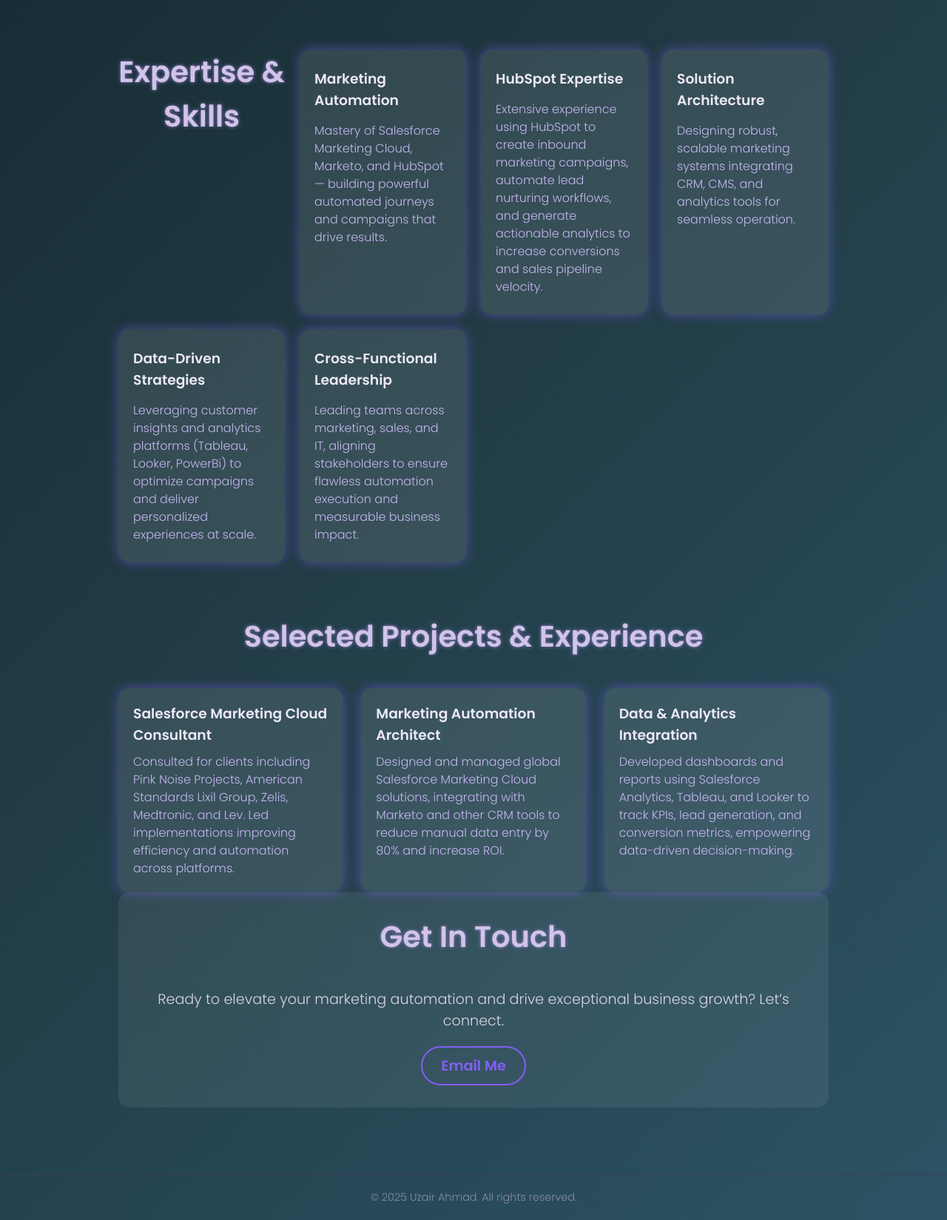
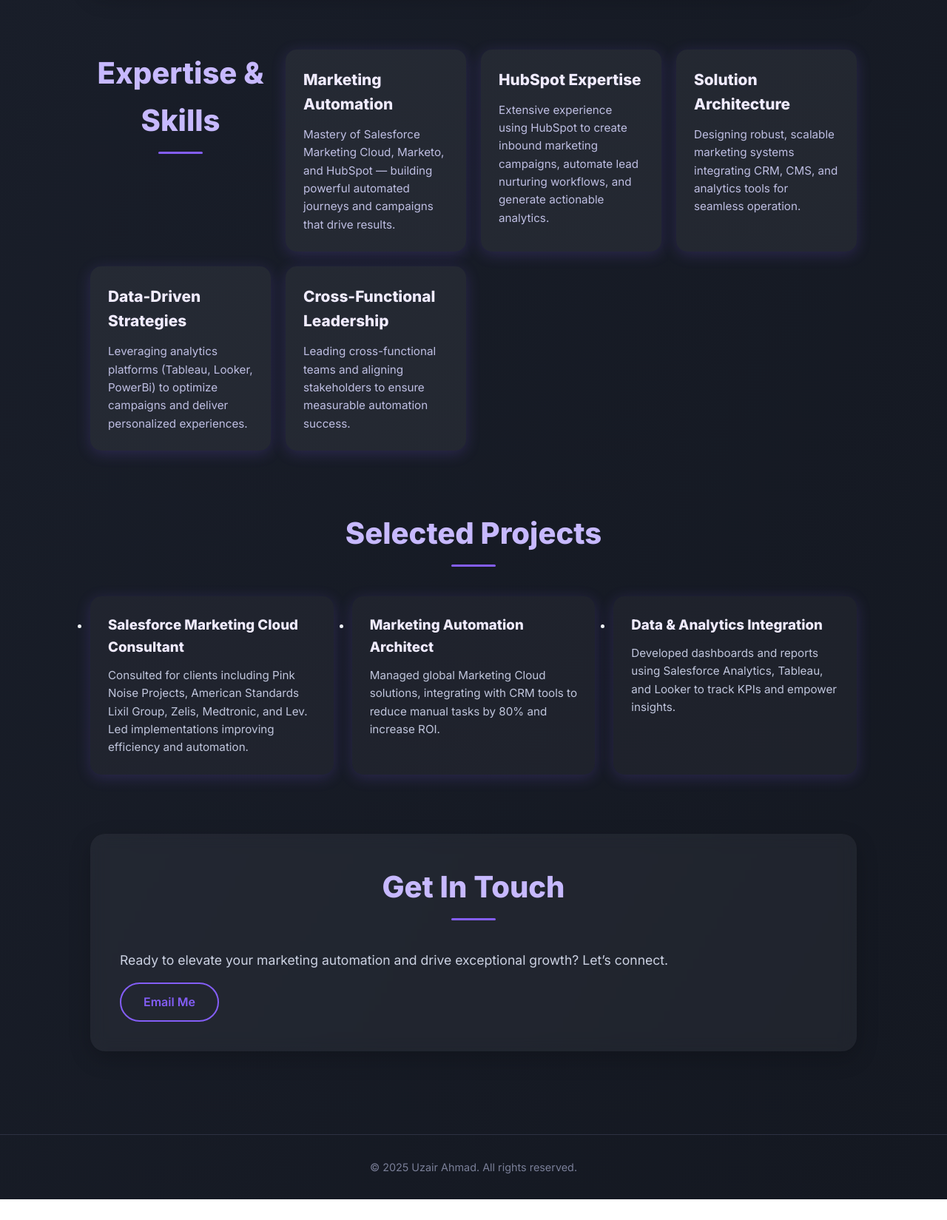
Before and after one commit to Uzair-jerry/Uzair-jerry.github.io, a plain HTML site: page index.html in a window 1280 px wide. Shown: the part 958-2607 px from the top of the page at 74% size. After the commit the page ends 2579 px from the top, so only its background shows below. Drawn offline with Linux system fonts and the light colour scheme.

Commit message:
Update index.html

```diff
--- a/index.html
+++ b/index.html
@@ -4,21 +4,22 @@
   <meta charset="UTF-8" />
   <meta name="viewport" content="width=device-width, initial-scale=1" />
   <title>Uzair Ahmad | Marketing Automation Solution Architect</title>
+  <link href="https://fonts.googleapis.com/css2?family=Inter:wght@300;400;600;800&display=swap" rel="stylesheet">
+
   <style>
-    @import url('https://fonts.googleapis.com/css2?family=Poppins:wght@300;600&display=swap');
-
+    /* ====== RESET & BASE STYLES ====== */
     * {
-      margin: 0; padding: 0; box-sizing: border-box;
+      margin: 0;
+      padding: 0;
+      box-sizing: border-box;
     }
 
-    body {
-      font-family: 'Poppins', sans-serif;
-      background: linear-gradient(135deg, #0f2027, #203a43, #2c5364);
-      color: #e0e6f1;
-      min-height: 100vh;
-      display: flex;
-      flex-direction: column;
+    html, body {
+      font-family: 'Inter', sans-serif;
       scroll-behavior: smooth;
+      background: linear-gradient(120deg, #1a1f2b, #141821);
+      color: #f0f4f8;
+      line-height: 1.6;
     }
 
     a {
@@ -27,256 +28,221 @@
     }
 
     .container {
-      max-width: 1000px;
-      margin: 0 auto;
-      padding: 20px;
+      max-width: 1100px;
+      margin: auto;
+      padding: 2rem;
     }
 
+    /* ====== HERO ====== */
     header.hero {
       text-align: center;
-      padding: 100px 20px 80px;
-      animation: fadeInDown 1.2s ease forwards;
+      padding: 6rem 2rem 4rem;
+      background: radial-gradient(circle at 30% 20%, #2c3e50, transparent 60%);
+      animation: fadeIn 1.2s ease-out;
     }
 
     header.hero h1 {
-      font-size: 3.5rem;
-      font-weight: 600;
-      margin-bottom: 15px;
-      color: #f9f9f9;
-      text-shadow: 0 0 10px #845ef7;
+      font-size: 4rem;
+      font-weight: 800;
+      background: linear-gradient(to right, #845ef7, #5f27cd);
+      -webkit-background-clip: text;
+      -webkit-text-fill-color: transparent;
+      margin-bottom: 1rem;
     }
 
-    header.hero .tagline {
+    .tagline {
       font-size: 1.5rem;
-      font-weight: 300;
-      color: #c5b7f0;
-      margin-bottom: 25px;
-      letter-spacing: 0.06em;
+      color: #a0a4b8;
+      margin-bottom: 1.5rem;
     }
 
-    header.hero .description {
+    .description {
+      max-width: 700px;
+      margin: 0 auto 2.5rem;
       font-size: 1.1rem;
-      max-width: 650px;
-      margin: 0 auto 40px;
-      line-height: 1.6;
-      color: #d1d4e0;
+      color: #cfd5e1;
     }
 
-    header.hero .btn-primary {
+    .btn-primary {
+      display: inline-block;
       background: #845ef7;
-      padding: 14px 36px;
+      padding: 14px 32px;
+      font-size: 1rem;
       font-weight: 600;
-      font-size: 1.1rem;
-      border-radius: 30px;
       color: #fff;
-      box-shadow: 0 5px 15px rgba(132, 94, 247, 0.6);
-      transition: background 0.3s ease;
-      display: inline-block;
-      cursor: pointer;
+      border-radius: 50px;
+      transition: 0.3s;
+      box-shadow: 0 8px 24px rgba(132, 94, 247, 0.4);
     }
 
-    header.hero .btn-primary:hover {
+    .btn-primary:hover {
       background: #6b43c3;
-      box-shadow: 0 8px 25px rgba(107, 67, 195, 0.8);
+      box-shadow: 0 10px 30px rgba(132, 94, 247, 0.6);
+      transform: translateY(-2px);
     }
 
+    /* ====== SECTION TITLES ====== */
     h2.section-title {
+      font-size: 2.5rem;
       text-align: center;
-      font-size: 2.5rem;
-      font-weight: 600;
-      margin-bottom: 40px;
-      color: #d1c4e9;
-      text-shadow: 0 0 5px #8e7cc3;
-      animation: fadeInUp 1s ease forwards;
+      margin-bottom: 2.5rem;
+      color: #c7b9ff;
+      position: relative;
     }
 
-    section#about {
-      background: rgba(255, 255, 255, 0.07);
-      border-radius: 15px;
-      padding: 30px 40px;
-      margin-bottom: 70px;
-      animation: fadeInUp 1.5s ease forwards;
+    h2.section-title::after {
+      content: '';
+      width: 60px;
+      height: 3px;
+      background: #845ef7;
+      display: block;
+      margin: 10px auto 0;
+      border-radius: 5px;
     }
 
-    section#about p {
-      font-size: 1.2rem;
-      line-height: 1.7;
-      color: #d6d7e2;
+    /* ====== SECTIONS ====== */
+    section {
+      margin-bottom: 5rem;
+      animation: fadeUp 1s ease-out forwards;
     }
 
-    section#expertise {
+    #about, #contact {
+      background: rgba(255, 255, 255, 0.05);
+      border-radius: 20px;
+      padding: 2.5rem;
+      backdrop-filter: blur(10px);
+      box-shadow: 0 10px 30px rgba(0, 0, 0, 0.2);
+    }
+
+    #about p, #contact p {
+      font-size: 1.1rem;
+      color: #ccd2e3;
+    }
+
+    /* ====== EXPERTISE ====== */
+    #expertise {
       display: grid;
-      grid-template-columns: repeat(auto-fit,minmax(220px,1fr));
+      grid-template-columns: repeat(auto-fit, minmax(240px, 1fr));
       gap: 20px;
-      margin-bottom: 70px;
-      animation: fadeInUp 1.8s ease forwards;
     }
 
     .expertise-card {
-      background: rgba(255, 255, 255, 0.1);
+      background: rgba(255, 255, 255, 0.06);
       border-radius: 15px;
-      padding: 25px 20px;
-      box-shadow: 0 0 15px rgba(132, 94, 247, 0.5);
-      transition: transform 0.3s ease, box-shadow 0.3s ease;
-      cursor: default;
-      display: flex;
-      flex-direction: column;
-      justify-content: start;
+      padding: 1.5rem;
+      box-shadow: 0 4px 20px rgba(132, 94, 247, 0.2);
+      transition: all 0.3s ease;
+      position: relative;
     }
 
     .expertise-card:hover {
-      transform: translateY(-10px);
-      box-shadow: 0 15px 30px rgba(132, 94, 247, 0.9);
+      transform: translateY(-6px);
+      box-shadow: 0 12px 28px rgba(132, 94, 247, 0.4);
     }
 
     .expertise-card h3 {
-      font-weight: 600;
-      margin-bottom: 15px;
-      color: #ede8f8;
+      color: #f0ebff;
+      margin-bottom: 0.8rem;
+      font-size: 1.3rem;
     }
 
     .expertise-card p {
-      font-weight: 300;
-      font-size: 1rem;
-      color: #c5b7f0;
-      line-height: 1.5;
-      flex-grow: 1;
+      color: #bfbfe3;
+      font-size: 0.95rem;
     }
 
-    /* Fix cross-functional leadership card alignment */
-    .expertise-card.cross-functional {
-      align-items: flex-start;
-      text-align: left;
-    }
-
-    section#projects {
-      animation: fadeInUp 2.1s ease forwards;
-    }
-
+    /* ====== PROJECTS ====== */
     .project-list {
-      list-style: none;
       display: grid;
-      grid-template-columns: repeat(auto-fit,minmax(280px,1fr));
+      grid-template-columns: repeat(auto-fit, minmax(280px, 1fr));
       gap: 25px;
     }
 
     .project-item {
-      background: rgba(255, 255, 255, 0.1);
+      background: rgba(255, 255, 255, 0.04);
       border-radius: 15px;
-      padding: 20px;
-      box-shadow: 0 0 15px rgba(132, 94, 247, 0.5);
-      transition: transform 0.3s ease, box-shadow 0.3s ease;
+      padding: 1.5rem;
+      transition: all 0.3s ease;
+      box-shadow: 0 4px 20px rgba(132, 94, 247, 0.2);
     }
 
     .project-item:hover {
-      transform: translateY(-10px);
-      box-shadow: 0 15px 30px rgba(132, 94, 247, 0.9);
+      transform: translateY(-5px);
+      box-shadow: 0 12px 24px rgba(132, 94, 247, 0.3);
     }
 
     .project-item h3 {
-      font-weight: 600;
-      margin-bottom: 10px;
-      color: #ede8f8;
+      color: #f0ebff;
+      margin-bottom: 0.7rem;
     }
 
     .project-item p {
-      font-weight: 300;
-      font-size: 1rem;
-      color: #c5b7f0;
-      line-height: 1.5;
+      font-size: 0.95rem;
+      color: #c1c6dd;
     }
 
     .project-item a {
-      margin-top: 10px;
       display: inline-block;
+      margin-top: 0.8rem;
+      color: #a78bfa;
       font-weight: 600;
-      color: #845ef7;
       transition: color 0.3s ease;
     }
 
     .project-item a:hover {
-      color: #6b43c3;
+      color: #caa9ff;
     }
 
-    section#contact {
-      background: rgba(255, 255, 255, 0.07);
-      padding: 30px 40px;
-      border-radius: 15px;
-      margin-bottom: 70px;
-      animation: fadeInUp 2.4s ease forwards;
-      text-align: center;
-    }
-
-    section#contact p {
-      font-size: 1.2rem;
-      color: #d6d7e2;
-      margin-bottom: 20px;
-    }
-
-    section#contact a {
+    /* ====== CONTACT ====== */
+    #contact a {
       display: inline-block;
+      margin-top: 1rem;
+      padding: 12px 30px;
+      border: 2px solid #845ef7;
+      border-radius: 30px;
+      color: #845ef7;
       font-weight: 600;
-      color: #845ef7;
-      font-size: 1.2rem;
-      border: 2px solid #845ef7;
-      padding: 10px 25px;
-      border-radius: 30px;
       transition: all 0.3s ease;
     }
 
-    section#contact a:hover {
+    #contact a:hover {
       background: #845ef7;
       color: #fff;
     }
 
+    /* ====== FOOTER ====== */
     footer {
       text-align: center;
-      padding: 20px;
-      font-weight: 300;
+      padding: 2rem;
+      color: #7a7f98;
       font-size: 0.9rem;
-      color: #888ca3;
+      border-top: 1px solid #2d3142;
       margin-top: auto;
-      border-top: 1px solid #3a3f58;
     }
 
-    @keyframes fadeInDown {
-      0% {
-        opacity: 0;
-        transform: translateY(-40px);
-      }
-      100% {
-        opacity: 1;
-        transform: translateY(0);
-      }
+    /* ====== ANIMATIONS ====== */
+    @keyframes fadeIn {
+      0% { opacity: 0; transform: translateY(-20px); }
+      100% { opacity: 1; transform: translateY(0); }
     }
 
-    @keyframes fadeInUp {
-      0% {
-        opacity: 0;
-        transform: translateY(40px);
-      }
-      100% {
-        opacity: 1;
-        transform: translateY(0);
-      }
+    @keyframes fadeUp {
+      0% { opacity: 0; transform: translateY(40px); }
+      100% { opacity: 1; transform: translateY(0); }
     }
 
+    /* ====== RESPONSIVE ====== */
     @media (max-width: 600px) {
       header.hero h1 {
         font-size: 2.5rem;
       }
-      header.hero .tagline {
+
+      .tagline {
         font-size: 1.2rem;
       }
-      section#expertise {
-        grid-template-columns: 1fr;
-      }
-      .project-list {
-        grid-template-columns: 1fr;
-      }
-      .expertise-card.cross-functional {
-        text-align: center;
-        align-items: center;
+
+      .description {
+        font-size: 1rem;
       }
     }
   </style>
@@ -286,8 +252,7 @@
     <h1>Uzair Ahmad</h1>
     <p class="tagline">The World's Leading Marketing Automation Solution Architect</p>
     <p class="description">
-      With 6+ years in the technology industry specializing in Salesforce Marketing Cloud, Marketing Automation, and Salesforce Administration.
-      Proven ability to design, build, and implement scalable solutions that boost customer engagement, optimize capital markets, and increase ROI.
+      With 6+ years in the technology industry specializing in Salesforce Marketing Cloud, Marketing Automation, and Salesforce Administration. Proven ability to design, build, and implement scalable solutions that boost customer engagement, optimize capital markets, and increase ROI.
     </p>
     <a href="#contact" class="btn-primary">Get in Touch</a>
   </header>
@@ -311,7 +276,7 @@
       </div>
       <div class="expertise-card">
         <h3>HubSpot Expertise</h3>
-        <p>Extensive experience using HubSpot to create inbound marketing campaigns, automate lead nurturing workflows, and generate actionable analytics to increase conversions and sales pipeline velocity.</p>
+        <p>Extensive experience using HubSpot to create inbound marketing campaigns, automate lead nurturing workflows, and generate actionable analytics.</p>
       </div>
       <div class="expertise-card">
         <h3>Solution Architecture</h3>
@@ -319,35 +284,35 @@
       </div>
       <div class="expertise-card">
         <h3>Data-Driven Strategies</h3>
-        <p>Leveraging customer insights and analytics platforms (Tableau, Looker, PowerBi) to optimize campaigns and deliver personalized experiences at scale.</p>
+        <p>Leveraging analytics platforms (Tableau, Looker, PowerBi) to optimize campaigns and deliver personalized experiences.</p>
       </div>
-      <div class="expertise-card cross-functional">
+      <div class="expertise-card">
         <h3>Cross-Functional Leadership</h3>
-        <p>Leading teams across marketing, sales, and IT, aligning stakeholders to ensure flawless automation execution and measurable business impact.</p>
+        <p>Leading cross-functional teams and aligning stakeholders to ensure measurable automation success.</p>
       </div>
     </section>
 
     <section id="projects">
-      <h2 class="section-title">Selected Projects & Experience</h2>
+      <h2 class="section-title">Selected Projects</h2>
       <ul class="project-list">
         <li class="project-item">
           <h3>Salesforce Marketing Cloud Consultant</h3>
-          <p>Consulted for clients including Pink Noise Projects, American Standards Lixil Group, Zelis, Medtronic, and Lev. Led implementations improving efficiency and automation across platforms.</p>
+          <p>Consulted for clients including Pink Noise Projects, American Standards Lixil Group, Zelis, Medtronic, and Lev. Led implementations improving efficiency and automation.</p>
         </li>
         <li class="project-item">
           <h3>Marketing Automation Architect</h3>
-          <p>Designed and managed global Salesforce Marketing Cloud solutions, integrating with Marketo and other CRM tools to reduce manual data entry by 80% and increase ROI.</p>
+          <p>Managed global Marketing Cloud solutions, integrating with CRM tools to reduce manual tasks by 80% and increase ROI.</p>
         </li>
         <li class="project-item">
           <h3>Data & Analytics Integration</h3>
-          <p>Developed dashboards and reports using Salesforce Analytics, Tableau, and Looker to track KPIs, lead generation, and conversion metrics, empowering data-driven decision-making.</p>
+          <p>Developed dashboards and reports using Salesforce Analytics, Tableau, and Looker to track KPIs and empower insights.</p>
         </li>
       </ul>
     </section>
 
     <section id="contact">
       <h2 class="section-title">Get In Touch</h2>
-      <p>Ready to elevate your marketing automation and drive exceptional business growth? Let’s connect.</p>
+      <p>Ready to elevate your marketing automation and drive exceptional growth? Let’s connect.</p>
       <a href="mailto:uzair@example.com">Email Me</a>
     </section>
   </main>
```
